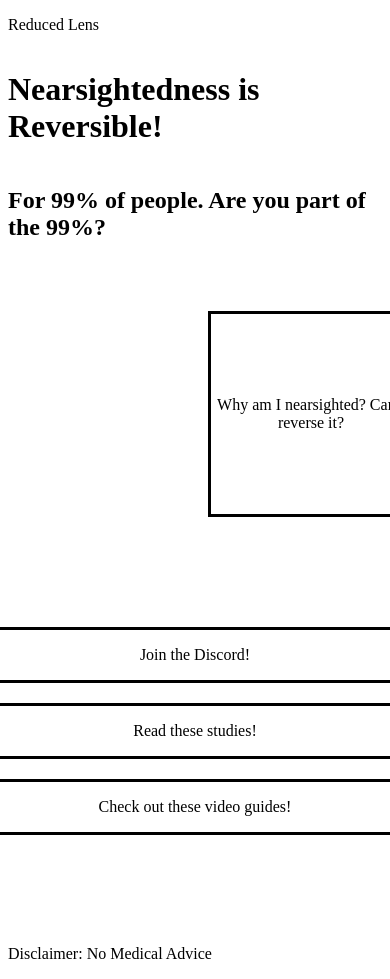
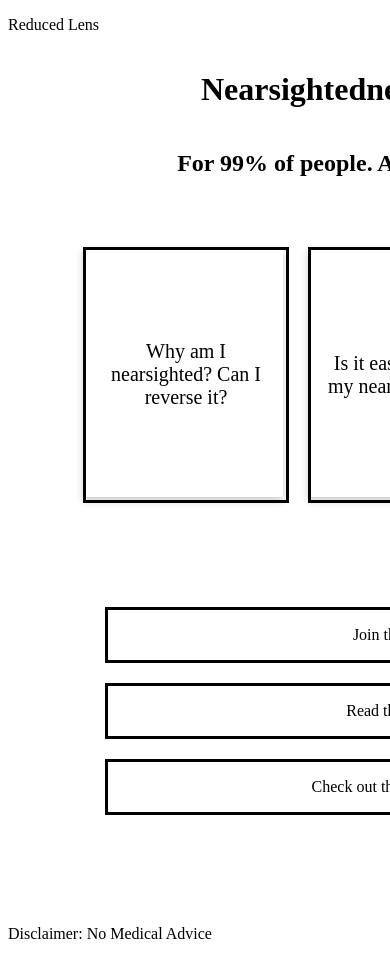
Before and after one commit to basedvision/basedvision-website, an Angular app: page / in a window 390 px wide. Shown: the top 979 px of the page. Built offline with nearby package versions, Linux system fonts and the light colour scheme.

Commit message:
Responsive card improvements (#4)
* Updating readme for readability

* Flippable cards with non-working buttons

```diff
--- a/src/app/app.component.css
+++ b/src/app/app.component.css
@@ -1,3 +1,9 @@
+.body-container {
+    width: 800px;
+    margin-left: auto;
+    margin-right: auto;
+}
+
 .title-container {
     display: flex;
     flex-direction: column;
@@ -6,9 +12,9 @@
 }
 
 .responsive-card-container {
-    margin: 50px;
-    padding-left: 150px;
-    padding-right: 150px;
+    margin-top: 50px;
+    padding-left: 50px;
+    padding-right: 50px;
     display: flex;
     flex-direction: row;
     justify-content: space-evenly;
--- a/src/app/app.component.html
+++ b/src/app/app.component.html
@@ -1,4 +1,7 @@
+<header>
     <app-header></app-header>
+</header>
+<div class="body-container">
     <div class="title-container">
         <h1 id="catchphrase-title">Nearsightedness is Reversible!</h1>
         <h2 id="catchphrase-subtitle">For 99% of people. Are you part of the 99%?</h2>
@@ -6,13 +9,13 @@
     <div class="responsive-card-container">
         <app-responsive-card class="responsive-card"
             frontText="Why am I nearsighted? Can I reverse it?"
-        backTest="It's caused by lenses and a close-up lifestyle!"></app-responsive-card>
+            backText="It's caused by lenses and a close-up lifestyle! With some careful determination, you can reverse it."></app-responsive-card>
         <app-responsive-card class="responsive-card"
             frontText="Is it easy to reverse my nearsightedness?"
-        backTest="With good habits and a plan, it's possible. 1000s of others have done it!"></app-responsive-card>
+            backText="With good habits and a plan, it's possible! 1000s of others have done it."></app-responsive-card>
         <app-responsive-card class="responsive-card"
             frontText="How much does it cost to reverse my nearsightedness?"
-        backTest="It's (mostly) free! All you need to buy are a few pairs of glasses."></app-responsive-card>
+            backText="It's (mostly) free! All you need to buy are a few pairs of glasses."></app-responsive-card>
     </div>
     <div class="call-to-action-button-container">
         <app-call-to-action-button class="call-to-action-button"
@@ -22,4 +25,7 @@
         <app-call-to-action-button class="call-to-action-button"
             text="Check out these video guides!"></app-call-to-action-button>
     </div>
+</div>
+<footer>
     <app-footer></app-footer>
+</footer>
--- a/src/app/components/responsive-card/responsive-card.component.css
+++ b/src/app/components/responsive-card/responsive-card.component.css
@@ -1,16 +1,75 @@
 .responsive-card-outer-box {
+    background-color: transparent;
     width: 200px;
-    height: 200px;
-    background-color: transparent;
-    border-style: solid;
-    opacity: 100%;
+    height: 250px;
+    perspective: 1000px;
 }
 
-.responsive-card-front-text {
+.responsive-card-inner-box {
+    position: relative;
+    width: 100%;
+    height: 100%;
+    text-align: center;
+    transition: transform 0.6s;
+    transform-style: preserve-3d;
+    box-shadow: 0 4px 8px 0 rgba(0,0,0,0.2);
+}
+
+.responsive-card-outer-box:hover .responsive-card-inner-box {
+    transform: rotateY(180deg);
+}
+
+.responsive-card-front, .responsive-card-back {
+    position: absolute;
+    width: 100%;
+    height: 100%;
+    backface-visibility: hidden;
     display: flex;
-    height: 100%;
-    margin: 0;
-    justify-content: center;
     align-items: center;
-    text-align: center;
 }
+
+.responsive-card-front {
+    border-style: solid;
+    color: black;
+}
+
+.responsive-card-back {
+    background-color: #2980b9;
+    color: white;
+    transform: rotateY(180deg);
+    display: flex;
+    flex-direction: column;
+    align-items: center;
+}
+
+.responsive-card-text {
+    padding-left: 10px;
+    padding-right: 10px;
+    font-size: 20px;
+}
+
+.responsive-card-text-back-container {
+    display: flex;
+    align-items: center;
+    flex-grow: 1;
+}
+
+.responseive-card-back-investigation-button {
+    background-color: transparent;
+    color: white;
+    border: 2px solid white;
+    padding: 4px 8px;
+    margin-bottom: 20px;
+    font-size: 20px;
+    cursor: pointer;
+    border-radius: 4px;
+    transition-duration: 0.5s;
+}
+
+.responseive-card-back-investigation-button:hover {
+    background-color: white;
+    color: black;
+    border: 2px solid black;
+    font-size: 20px;
+    box-shadow: 0 12px 16px 0 rgba(0,0,0,0.2)
+}
--- a/src/app/components/responsive-card/responsive-card.component.html
+++ b/src/app/components/responsive-card/responsive-card.component.html
@@ -1,3 +1,15 @@
 <div class="responsive-card-outer-box">
-    <p class="responsive-card-front-text">{{frontText}}</p>
+    <div class="responsive-card-inner-box">
+        <div class="responsive-card-front">
+            <div class="responsive-card-text-front-container">
+                <p class="responsive-card-text responsive-card-text-front">{{frontText}}</p>
+            </div>
+        </div>
+        <div class="responsive-card-back">
+            <div class="responsive-card-text-back-container">
+                <p class="responsive-card-text responsive-card-text-back">{{backText}}</p>
+            </div>
+            <button class="responseive-card-back-investigation-button">Learn more</button>
+        </div>
+    </div>
 </div>
```
Also changed, not shown: 3 other files (tests, documents, lock files or other folders). Lines whose indentation alone changed are shown as unchanged.
